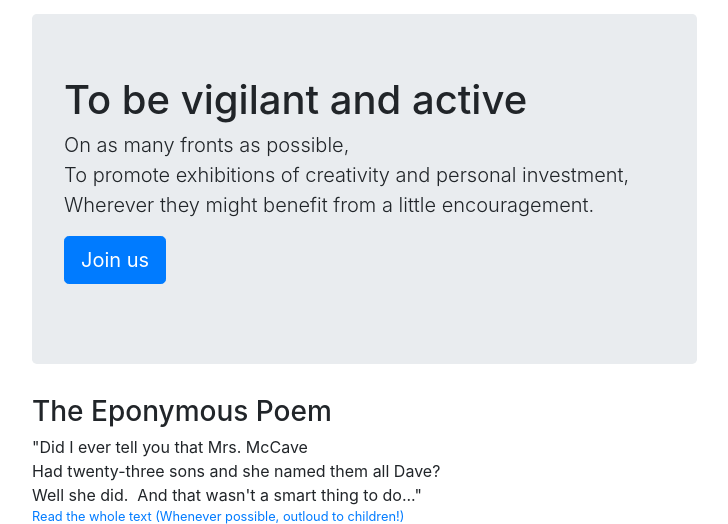
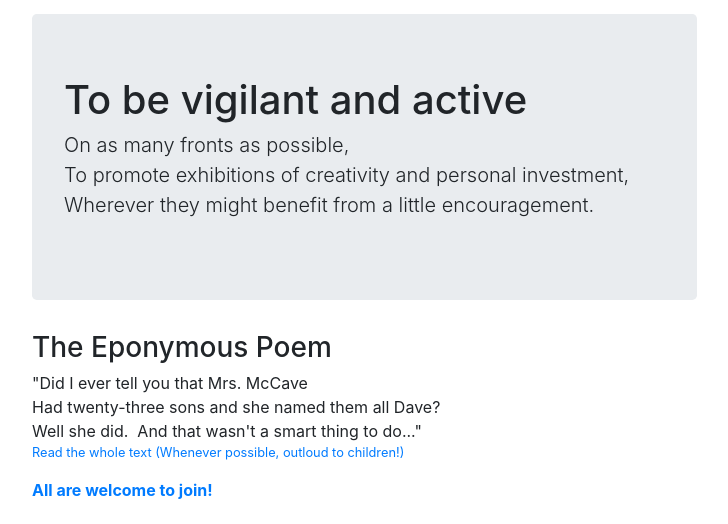
Before and after one commit to toomanydaves/django-proj, a Django app: page /about/ in a window 1280 px wide. Shown: the part 366-890 px from the top of the page, without its empty margins (38-766 px from the left). After the commit the page ends 865 px from the top, so only its background shows below. Run offline with Django 3.2, Linux system fonts and the light colour scheme; the visitor is signed in with stand-in values (Sample User, id 1); some libraries are stand-ins or nearby versions.

Commit message:
adds logic to display of call to action in toomanydaves/about.html

```diff
--- a/django_proj/toomanydaves/templates/toomanydaves/about.html
+++ b/django_proj/toomanydaves/templates/toomanydaves/about.html
@@ -52,11 +52,13 @@
                     To promote exhibitions of creativity and personal investment,<br>
                     Wherever they might benefit from a little encouragement.
                 </p>
-                <p class="lead">
-                    <a class="btn btn-primary btn-lg" href="/join" role="button">
-                        Join us
-                    </a>
-                </p>
+                {% if not user.is_authenticated %}
+                    <p class="lead">
+                        <a class="btn btn-primary btn-lg" href="/join" role="button">
+                            Join us
+                        </a>
+                    </p>
+                {% endif %}
             </div>
         </section>
     </div>
```
